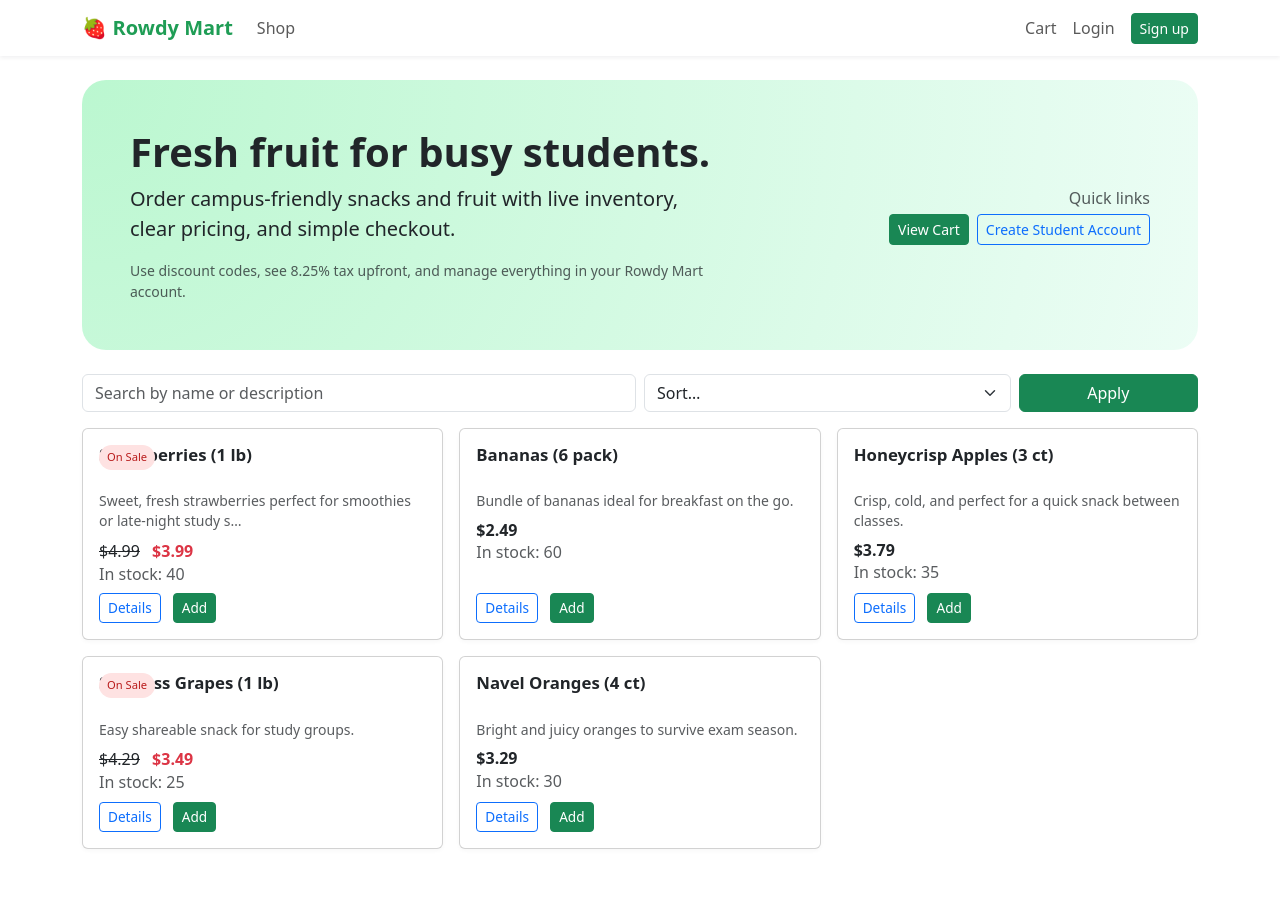
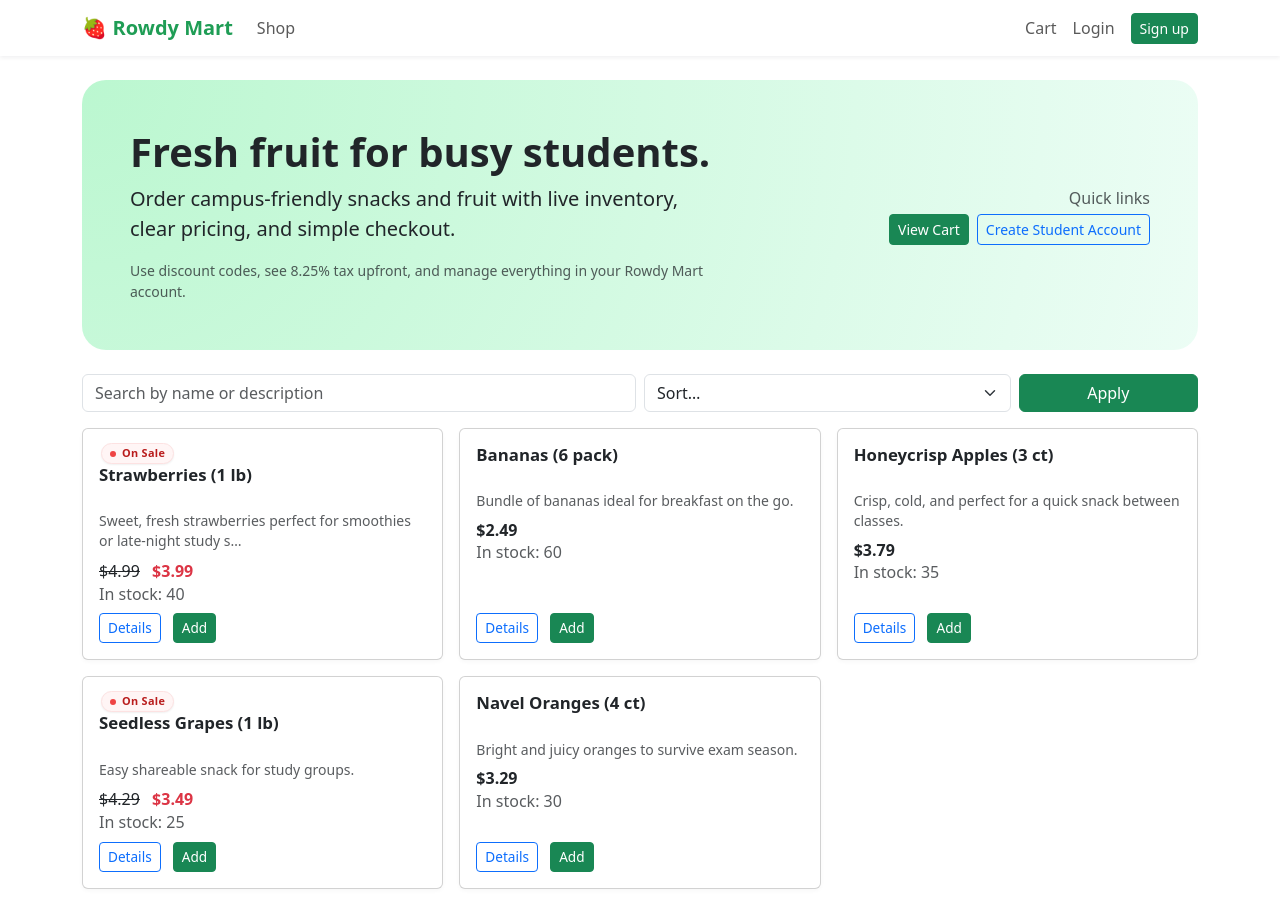
Before and after one commit to Andrezzss/rowdymart, a Django app: page / in a window 1280 px wide. Before the commit the page ends 849 px from the top, so only its background shows below. Run offline with Django 5.2, Linux system fonts and the light colour scheme; data comes from the database, SQL or seed files in the repository.

Commit message:
Fixed for sale.

```diff
--- a/static/theme.css
+++ b/static/theme.css
@@ -1,108 +1,3 @@
-:root {
-  --rm-green: #1f9d55;
-  --rm-dark: #123026;
-  --rm-bg: #f8fafc;
-}
-body {
-  background-color: var(--rm-bg);
-}
-.navbar {
-  box-shadow: 0 2px 4px rgba(15,23,42,0.06);
-}
-.navbar-brand {
-  color: var(--rm-green) !important;
-  display: flex;
-  align-items: center;
-  gap: 0.35rem;
-}
-.btn-success {
-  background-color: var(--rm-green);
-  border-color: var(--rm-green);
-}
-.card {
-  border-radius: 1rem;
-  border: 1px solid #e5e7eb;
-}
-.card-img-top {
-  object-fit: cover;
-  height: 190px;
-}
-.hero {
-  background: radial-gradient(circle at top left, #bbf7d0, #ecfdf5);
-  border-radius: 1.5rem;
-}
-.badge-sale {
-  background: #fee2e2;
-  color: #b91c1c;
-  font-size: 0.7rem;
-}
-.table thead th {
-  background-color: #f9fafb;
-}
-/* ====== Fix overlapping and improve card spacing ====== */
-.card {
-  position: relative;
-  border-radius: 1rem;
-  border: 1px solid #e5e7eb;
-  box-shadow: 0 2px 4px rgba(0,0,0,0.03);
-  transition: transform 0.15s ease, box-shadow 0.2s ease;
-}
-
-.card:hover {
-  transform: translateY(-3px);
-  box-shadow: 0 4px 10px rgba(0,0,0,0.06);
-}
-
-.card-body {
-  display: flex;
-  flex-direction: column;
-  justify-content: space-between;
-  padding-top: 1rem;
-  line-height: 1.5;
-}
-
-.card-title {
-  font-size: 1.05rem;
-  font-weight: 600;
-  margin-bottom: 0.4rem;
-  min-height: 2.4rem;
-  word-wrap: break-word;
-}
-
-.card-text {
-  font-size: 0.9rem;
-  color: #555;
-  margin-bottom: 0.6rem;
-}
-
-.badge-sale {
-  top: 8px;
-  left: 8px;
-  z-index: 10;
-  background: #fee2e2;
-  color: #b91c1c;
-  font-size: 0.7rem;
-  font-weight: 500;
-  padding: 0.2rem 0.5rem;
-  border-radius: 0.5rem;
-}
-
-.card-img-top {
-  height: 190px;
-  object-fit: cover;
-  border-top-left-radius: 1rem;
-  border-top-right-radius: 1rem;
-}
-
-/* Slightly more breathing room below prices and buttons */
-.card .fw-bold,
-.card .text-muted {
-  line-height: 1.4;
-}
-
-.card .btn-sm {
-  font-size: 0.85rem;
-}
 :root {
   --rm-green: #1f9d55;
   --rm-dark: #123026;
@@ -112,6 +7,12 @@ body {
 /* Page background */
 body {
   background-color: var(--rm-bg);
+  font-family: -apple-system, BlinkMacSystemFont, system-ui, -system-ui,
+               -ui-sans-serif, -apple-system, BlinkMacSystemFont,
+               "SF Pro Text", "SF Pro Icons", "Helvetica Neue",
+               "Helvetica", "Arial", sans-serif;
+  -webkit-font-smoothing: antialiased;
+  -moz-osx-font-smoothing: grayscale;
 }
 
 /* Navbar */
@@ -133,15 +34,57 @@ body {
 
 /* Cards */
 .card {
+  position: relative;                /* anchor for badge */
   border-radius: 1rem;
   border: 1px solid #e5e7eb;
+  box-shadow: 0 2px 4px rgba(0,0,0,0.03);
+  transition: transform 0.15s ease, box-shadow 0.2s ease;
 }
+.card:hover {
+  transform: translateY(-3px);
+  box-shadow: 0 4px 10px rgba(0,0,0,0.06);
+}
+
+/* Reserve space at the top ONLY when a sale badge exists (prevents overlap) */
+.card:has(.badge-sale) {
+  padding-top: 20px;                 /* space for the corner chip */
+}
+
+/* Media wrapper so badge can live over an image if present */
+.card-media { position: relative; }
 
 /* Product image */
 .card-img-top {
   object-fit: cover;
   height: 190px;
+  border-top-left-radius: 1rem;
+  border-top-right-radius: 1rem;
+  display: block;
 }
+
+/* Card content */
+.card-body {
+  display: flex;
+  flex-direction: column;
+  justify-content: space-between;
+  padding-top: 1rem;
+  line-height: 1.5;
+}
+.card-title {
+  font-size: 1.05rem;
+  font-weight: 600;
+  margin-bottom: 0.4rem;
+  min-height: 2.4rem;
+  word-wrap: break-word;
+}
+.card-text {
+  font-size: 0.9rem;
+  color: #555;
+  margin-bottom: 0.6rem;
+}
+.card .fw-bold,
+.card .text-muted { line-height: 1.4; }
+.card .btn-sm { font-size: 0.85rem; }
 
 /* Hero banner */
 .hero {
@@ -149,24 +92,38 @@ body {
   border-radius: 1.5rem;
 }
 
-/* "On Sale" badge */
+/* ================= NEW "On Sale" chip — tidy, unobtrusive ================= */
 .badge-sale {
-  background: #fee2e2;
+  position: absolute;
+  top: 6px;
+  left: 10px;
+  z-index: 10;
+
+  /* look */
+  background: #fff5f5;               /* soft background */
   color: #b91c1c;
-  font-size: 0.7rem;
+  font-size: 0.68rem;
+  font-weight: 700;
+  letter-spacing: 0.03em;
+  padding: 0.22rem 0.5rem;
+  border-radius: 999px;               /* pill */
+  border: 1px solid #fde2e2;
+  box-shadow: 0 1px 2px rgba(0,0,0,0.06);
+
+  /* behavior */
+  pointer-events: none;               /* no click interference */
+  line-height: 1;
+}
+
+/* Optional tiny dot to the left, feels like a sticker */
+.badge-sale::before {
+  content: "";
+  display: inline-block;
+  width: 6px; height: 6px;
+  border-radius: 50%;
+  background: #ef4444;
+  margin-right: 6px;
 }
 
 /* Table headers */
-.table thead th {
-  background-color: #f9fafb;
-}
-
-/* ===== Typography & smoothing (ONLY lettering tweak) ===== */
-html, body {
-  font-family: -apple-system, BlinkMacSystemFont, system-ui, -system-ui,
-               -ui-sans-serif, -apple-system, BlinkMacSystemFont,
-               "SF Pro Text", "SF Pro Icons", "Helvetica Neue",
-               "Helvetica", "Arial", sans-serif;
-  -webkit-font-smoothing: antialiased;
-  -moz-osx-font-smoothing: grayscale;
-}
+.table thead th { background-color: #f9fafb; }
```
